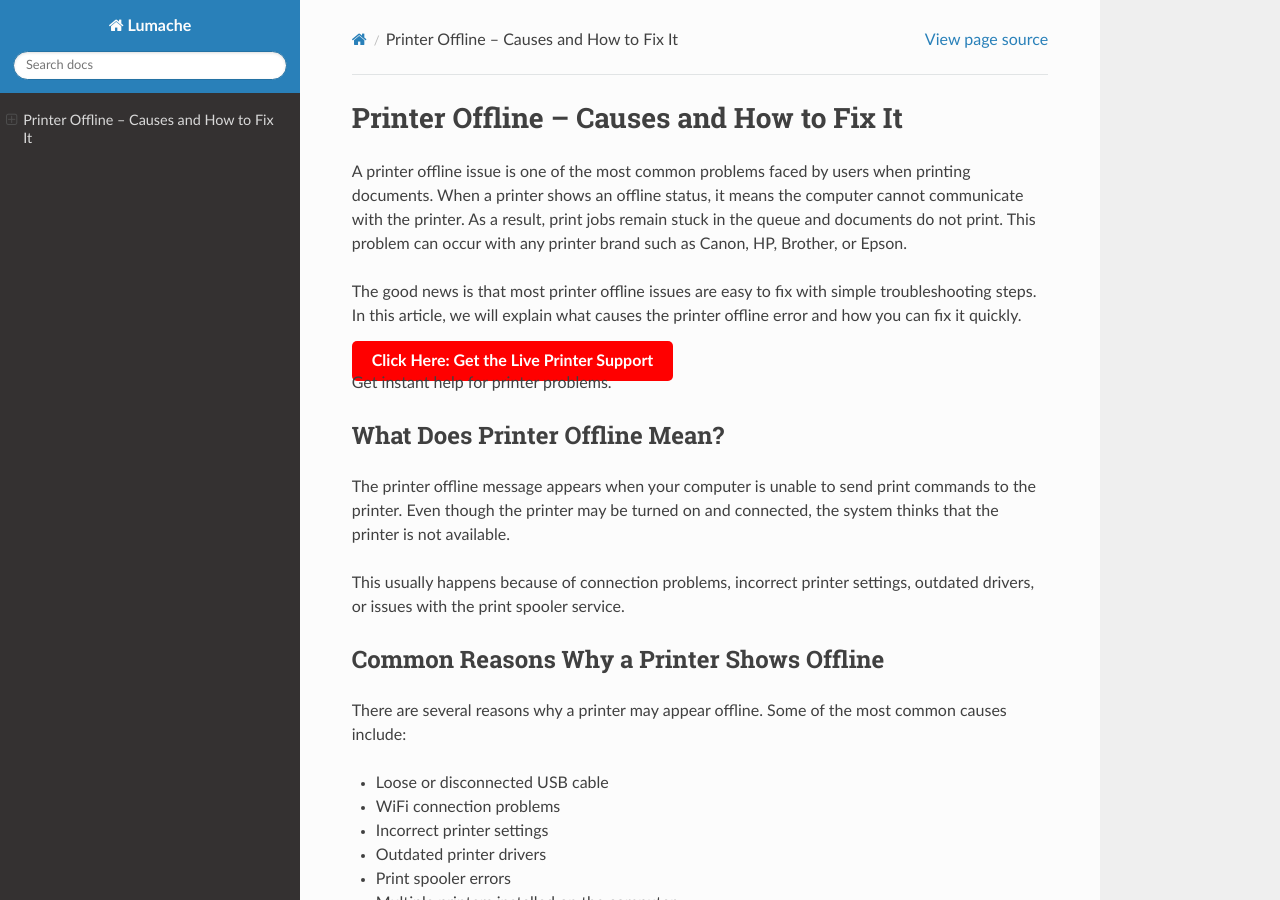
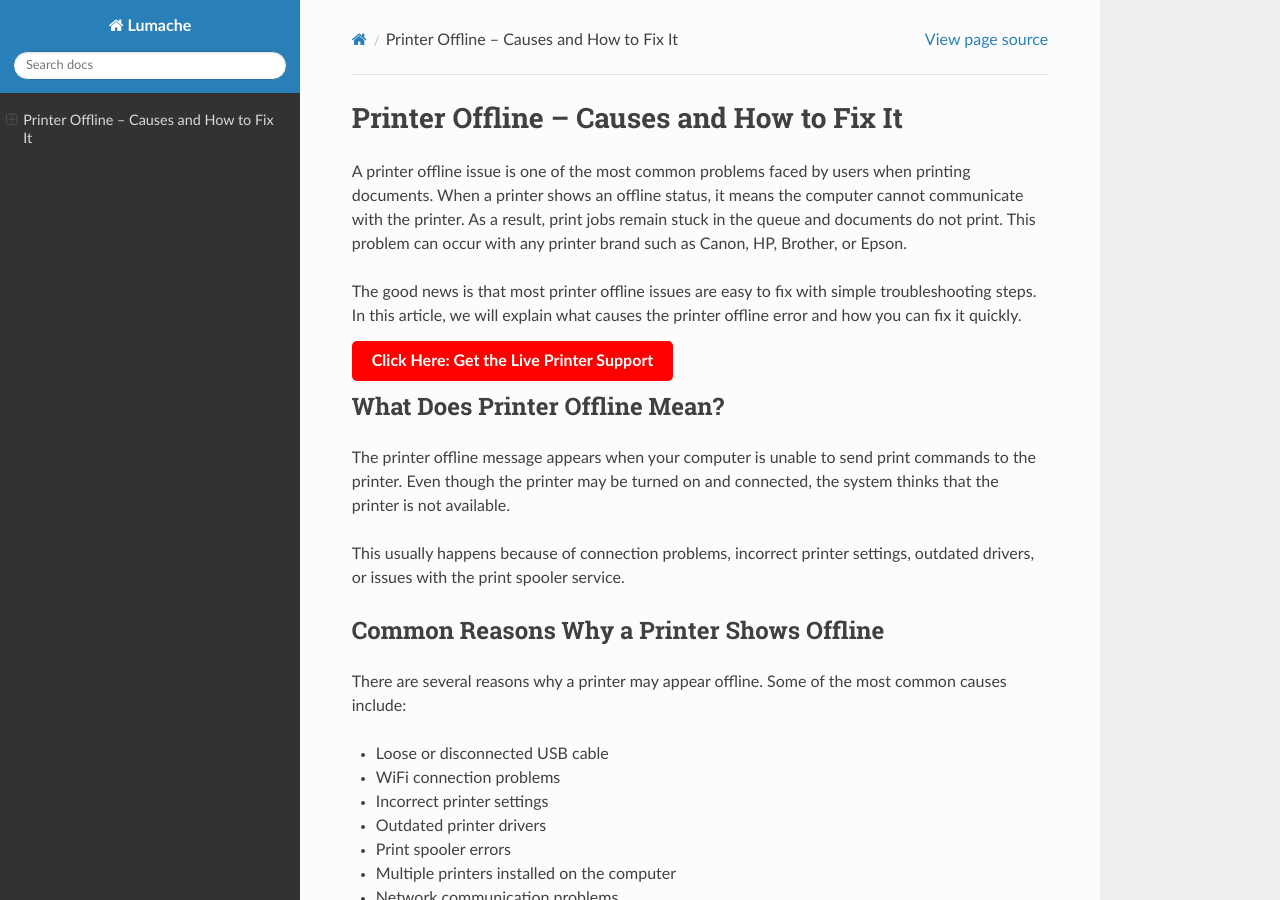
Before and after one commit to howtofixprinteroffline/how-to-fix-printer-offline, a Sphinx documentation site: the page built from docs/source/index.rst, in a window 1280 px wide and 900 px high. Built offline with Sphinx 7.4.7 and the Read the Docs theme 3.1.0, drawn with Linux system fonts in a browser that asks for light colours.

Commit message:
Update index.rst

```diff
--- a/docs/source/index.rst
+++ b/docs/source/index.rst
@@ -14,7 +14,7 @@ In this article, we will explain what causes the printer offline error and how y
    <a href="https://jivo.chat/KlZSRejpBm" target="_blank" style="background:red;color:white;padding:12px 20px;text-decoration:none;border-radius:5px;font-weight:bold;">
    Click Here: Get the Live Printer Support </a>
 
-Get instant help for printer problems.
+ <br><br>
 
 What Does Printer Offline Mean?
 -------------------------------
```
